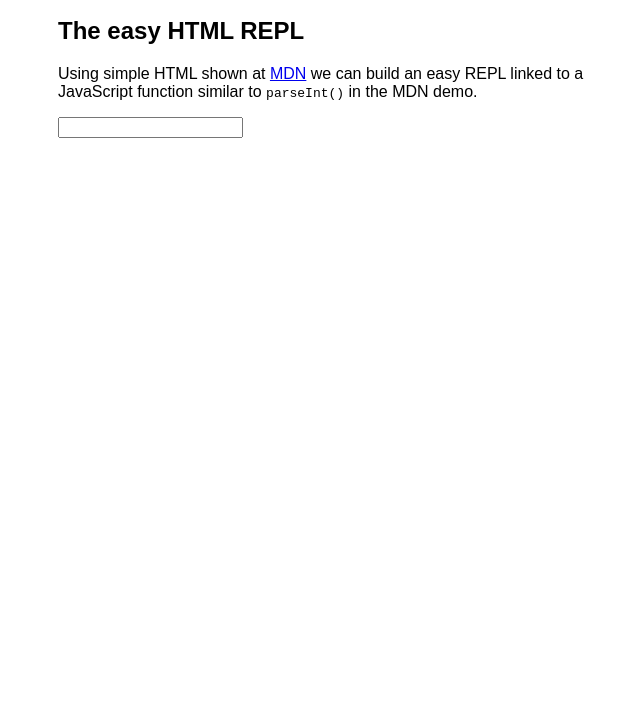
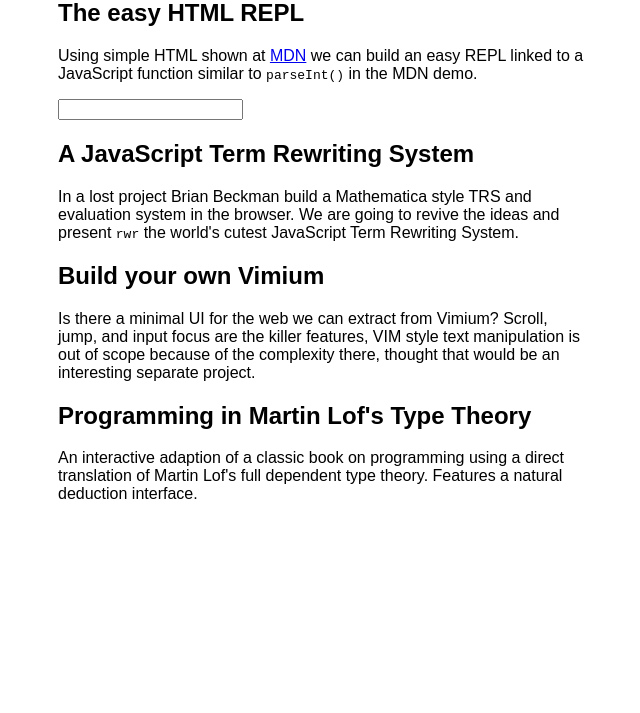
Before and after one commit to mindbikes/mindbikes.github.io, a plain HTML site: page index.html in a window 1280 px wide. Shown: the part 87-800 px from the top of the page, without its empty margins (318-958 px from the left). Drawn offline with Linux system fonts and the light colour scheme.

Commit message:
outlines

```diff
--- a/index.html
+++ b/index.html
@@ -9,18 +9,41 @@
       max-width: 34rem;
       margin: 0 auto;
     }
+    h1 { margin-bottom: .2rem; }
+    h1 + p { margin-top: 0; }
   </style>
 
   <body>
     <h1>Mind Bikes</h1>
     <p>mechanical parts for the assemblage of thoughts</p>
+
     <article>
       <h2>The easy HTML REPL</h2>
+
       <p>Using simple HTML shown at <a href="https://developer.mozilla.org/en-US/docs/Web/HTML/Element/output#examples">MDN</a> we can build an easy REPL linked to a JavaScript function similar to <code>parseInt()</code> in the MDN demo.</p>
+
       <form id="repl" oninput="out.value=repl(inp.value)">
 	<input id="inp" name="inp" type="text">
 	<output name="out" for="exp"></output>
       </form>
     </article>
+
+    <article>
+      <h2>A JavaScript Term Rewriting System</h2>
+
+      <p>In a lost project Brian Beckman build a Mathematica style TRS and evaluation system in the browser. We are going to revive the ideas and present <code>rwr</code> the world's cutest JavaScript Term Rewriting System.</p>
+    </article>
+
+    <article>
+      <h2>Build your own Vimium</h2>
+
+      <p>Is there a minimal UI for the web we can extract from Vimium? Scroll, jump, and input focus are the killer features, VIM style text manipulation is out of scope because of the complexity there, thought that would be an interesting separate project.</p>
+    </article>
+
+    <article>
+      <h2>Programming in Martin Lof's Type Theory</h2>
+
+      <p>An interactive adaption of a classic book on programming using a direct translation of Martin Lof's full dependent type theory. Features a natural deduction interface.</p>
+    </article>
   </body>
 </html>
```
